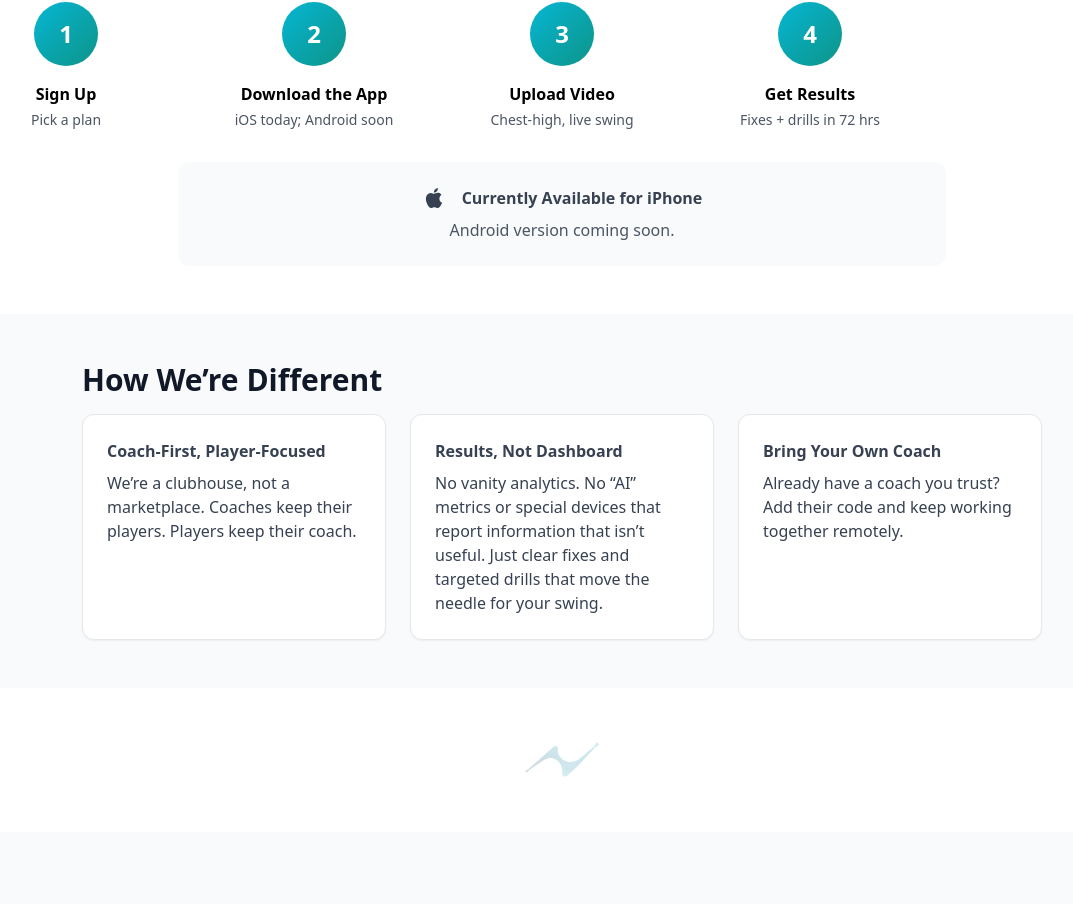
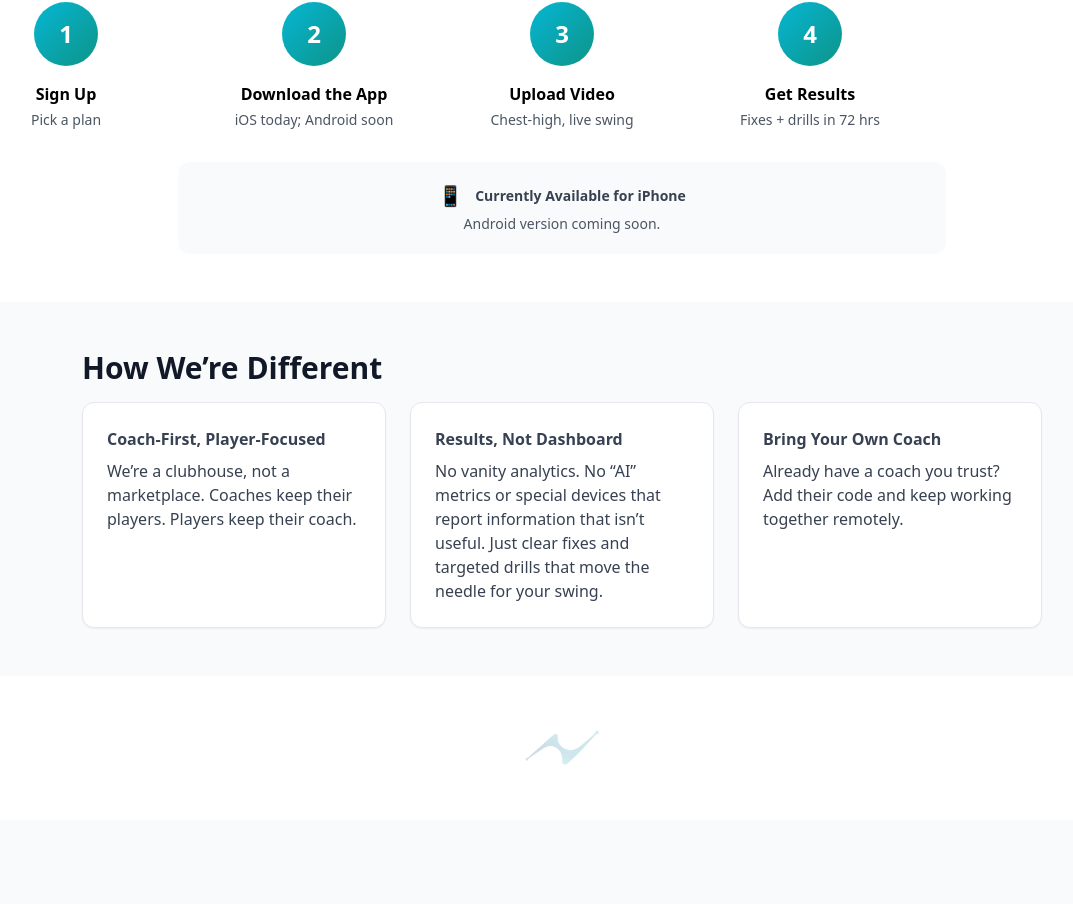
Before and after one commit to aa452110/batdigest-swing-platform, a React (Vite) app in the folder swing-analysis/: page / in a window 1280 px wide. Shown: the part 1214-2118 px from the top of the page, without its empty margins (78-1151 px from the left). Built offline with nearby package versions, Linux system fonts and the light colour scheme; no server answers.

Commit message:
ux: align player/coach notes; center coach note; switch to emojis; single-paragraph coach copy with ~40% smaller text

```diff
--- a/swing-analysis/src/components/LandingPageComponents/HowItWorksSection.tsx
+++ b/swing-analysis/src/components/LandingPageComponents/HowItWorksSection.tsx
@@ -71,28 +71,26 @@ const HowItWorksSection: React.FC<HowItWorksSectionProps> = ({ audience, setAudi
         {renderCards(audience === 'player' ? playerItems : coachItems)}
 
         {audience === 'player' && (
-          <div className="bg-gray-50 rounded-xl p-6 max-w-3xl mx-auto">
-            <div className="flex items-center justify-center gap-4 mb-2">
-              <svg className="w-6 h-6 text-gray-700" fill="currentColor" viewBox="0 0 24 24"><path d="M18.71 19.5c-.83 1.24-1.71 2.45-3.05 2.47-1.34.03-1.77-.79-3.29-.79-1.53 0-2 .77-3.27.82-1.31.05-2.3-1.32-3.14-2.53C4.25 17 2.94 12.45 4.7 9.39c.87-1.52 2.43-2.48 4.12-2.51 1.28-.02 2.5.87 3.29.87.78 0 2.26-1.07 3.81-.91.65.03 2.47.26 3.64 1.98-.09.06-2.17 1.28-2.15 3.81.03 3.02 2.65 4.03 2.68 4.04-.03.07-.42 1.44-1.38 2.83M13 3.5c.73-.83 1.94-1.46 2.94-1.5.13 1.17-.34 2.35-1.04 3.19-.69.85-1.83 1.51-2.95 1.42-.15-1.15.41-2.35 1.05-3.11z"/></svg>
-              <span className="text-base font-semibold text-gray-700">Currently Available for iPhone</span>
+          <div className="bg-gray-50 rounded-xl p-5 max-w-3xl mx-auto text-center">
+            <div className="flex items-center justify-center gap-3 mb-1">
+              <span className="text-xl" role="img" aria-label="phone">📱</span>
+              <span className="text-sm font-semibold text-gray-700">Currently Available for iPhone</span>
             </div>
-            <p className="text-center text-gray-600">Android version coming soon.</p>
+            <p className="text-center text-gray-600 text-sm">Android version coming soon.</p>
           </div>
         )}
 
         {audience === 'coach' && (
-          <div className="bg-gray-50 rounded-xl p-6 max-w-4xl mx-auto">
-            <div className="flex items-start gap-3">
-              <svg className="w-6 h-6 text-gray-700 mt-1" fill="currentColor" viewBox="0 0 24 24">
-                <path d="M3 5a2 2 0 012-2h14a2 2 0 012 2v9a2 2 0 01-2 2h-6l-4 3v-3H5a2 2 0 01-2-2V5z"/>
-              </svg>
-              <div className="text-gray-700">
-                <p className="font-semibold">Coach on your terms.</p>
-                <p className="text-sm mt-1">Our easy‑to‑learn, web‑based analyzer sits in your browser to use at your convenience from a good laptop or desktop.</p>
-                <p className="text-sm mt-1">We offer free training to make your targeted feedback the most useful — even new coaches will help hitters get better.</p>
-                <p className="text-sm mt-2">Coaches earn up to 90%. More details after you sign up.</p>
-              </div>
+          <div className="bg-gray-50 rounded-xl p-5 max-w-4xl mx-auto text-center">
+            <div className="flex items-center justify-center gap-3 mb-1">
+              <span className="text-xl" role="img" aria-label="laptop">💻</span>
+              <span className="text-sm font-semibold text-gray-700">Coach on your terms</span>
             </div>
+            <p className="text-gray-600 text-sm">
+              Our easy‑to‑learn, web‑based analyzer runs in your browser so you can coach at your convenience from a good laptop or desktop.
+              We offer free training to make your targeted feedback as useful as possible — even new coaches will help hitters improve.
+              Coaches earn up to 90%. More details after you sign up.
+            </p>
           </div>
         )}
       </div>
```
Also changed, not shown: 2 other files (tests, documents, lock files or other folders).
